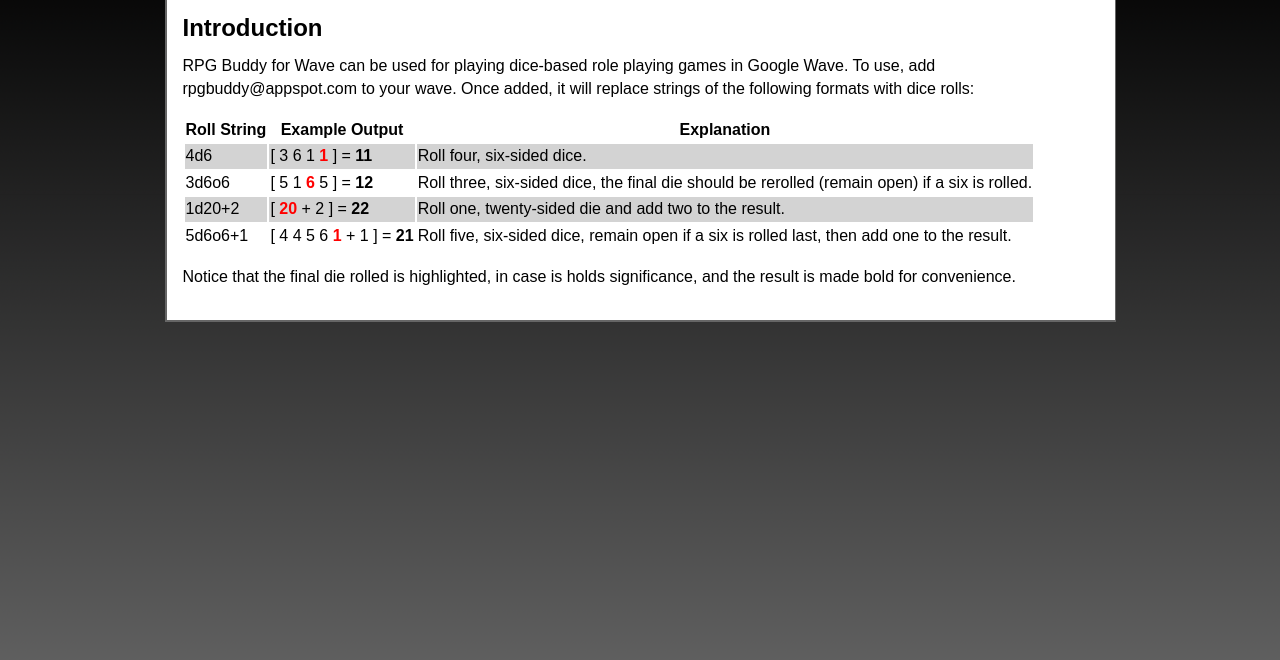
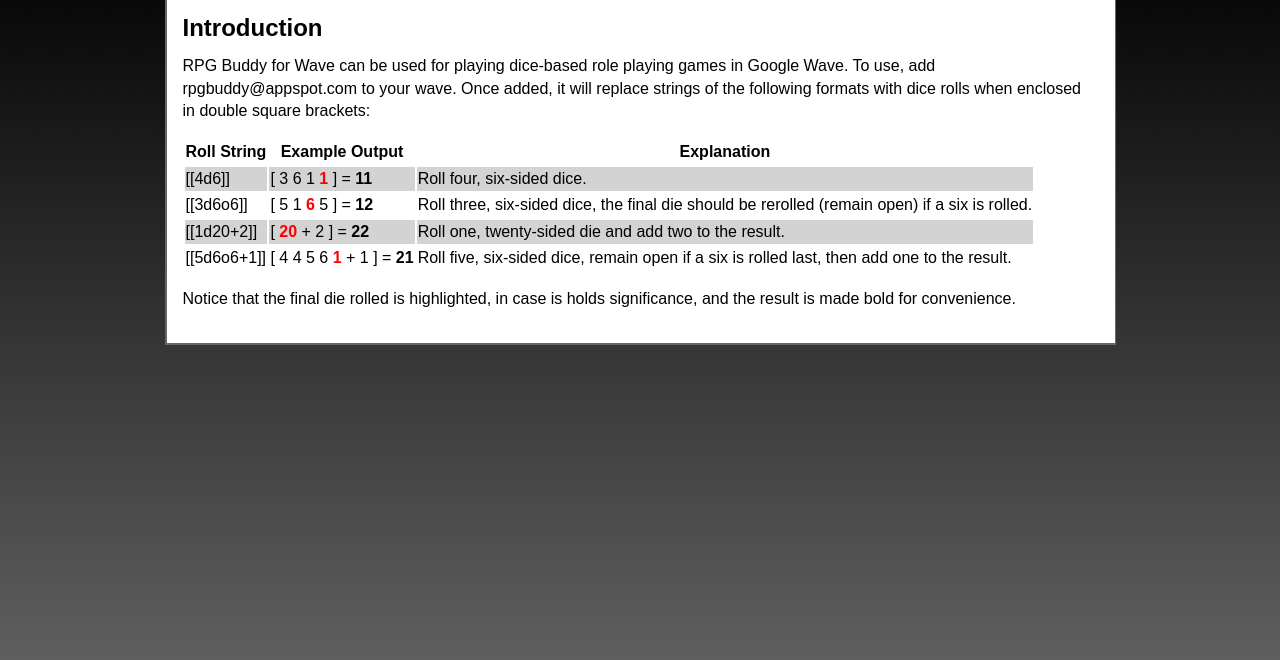
Before and after one commit to jefflarkin/rpgbuddy, a plain HTML site: page static/index.html in a window 1280 px wide. Shown: the part 68-728 px from the top of the page. Drawn offline with Linux system fonts and the light colour scheme.

Commit message:
Updated instructions.

```diff
--- a/static/index.html
+++ b/static/index.html
@@ -18,7 +18,8 @@
       <h2>Introduction</h2>
       <p>RPG Buddy for Wave can be used for playing dice-based role playing games in Google Wave.  To use,
       add rpgbuddy@appspot.com to your wave.  Once added, it will
-      replace strings of the following formats with dice rolls:</p>
+      replace strings of the following formats with dice rolls when
+      enclosed in double square brackets:</p>
       <table>
         <thead>
           <tr>
@@ -29,19 +30,19 @@
         </thead>
         <tbody>
           <tr class="even">
-            <td>4d6</td>
+            <td>[[4d6]]</td>
             <td>[ 3 6 1 <strong class="wild">1</strong> ] = <strong>11</strong></td>
             <td>Roll four, six-sided dice.</td>
           </tr><tr class="odd">
-            <td>3d6o6</td>
+            <td>[[3d6o6]]</td>
             <td>[ 5 1 <strong class="wild">6</strong> 5 ] = <strong>12</strong></td>
             <td>Roll three, six-sided dice, the final die should be rerolled (remain open) if a six is rolled.</td>
           </tr><tr class="even">
-            <td>1d20+2</td>
+            <td>[[1d20+2]]</td>
             <td>[ <strong class="wild">20</strong> + 2 ] = <strong>22</strong></td>
             <td>Roll one, twenty-sided die and add two to the result.</td>
           </tr><tr class="odd">
-            <td>5d6o6+1
+            <td>[[5d6o6+1]]</td>
             <td>[ 4 4 5 6 <strong class="wild">1</strong> + 1 ] = <strong>21</strong></td>
             <td>Roll five, six-sided dice, remain open if a six is rolled last, then add one to the result.</td>
           </tr>
```
